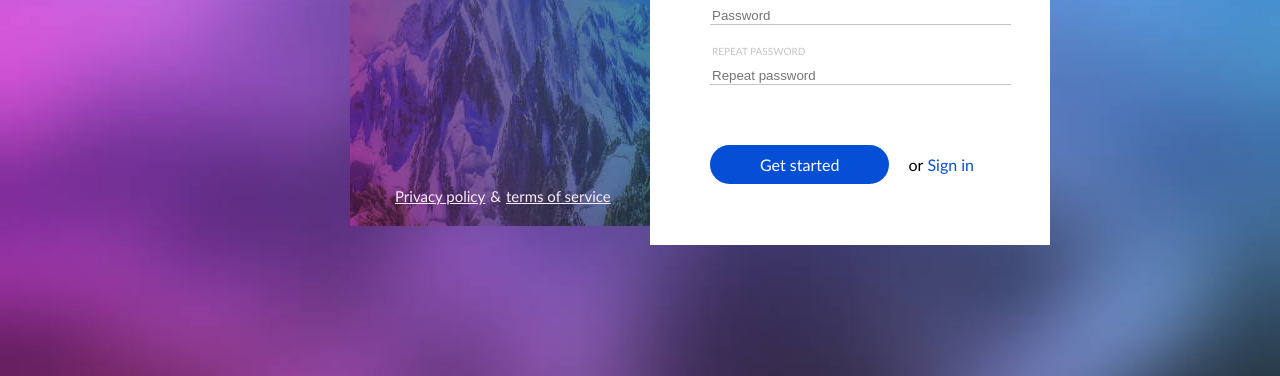
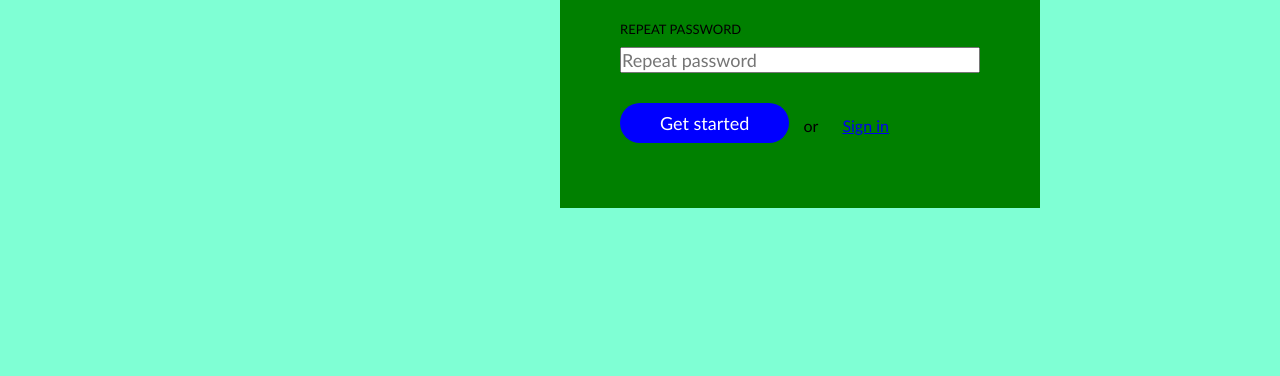
Before and after one commit to martynas3113/6.sign-up, a plain HTML site: page index.html in a window 1280 px wide. Shown: the part 424-800 px from the top of the page. Drawn offline with Linux system fonts and the light colour scheme.

Commit message:
Reorganisation

```diff
--- a/css/button.css
+++ b/css/button.css
@@ -1,11 +1,3 @@
 .start {
-    margin-top: 40px;
-    display: inline-block;
-    margin-left: 60px;
-    background-color: #054FD7;
-    padding: 10px;
-    padding-left: 50px;
-    padding-right: 50px;
-    border-radius: 20px;
-    color: white;
+
 }
--- a/css/form.css
+++ b/css/form.css
@@ -1,23 +1,39 @@
 form {
 
-    margin-top: 70px;
+   width: 100%;
+   display: inline;
+   margin-bottom: 30px;
+
+
 }
 
-    label {
-        margin-top: 20px;
-        display: block;
-        margin-left: 62px;
-        font-size: 10px;
-        color: #C4C4C4;
-        text-transform: uppercase;
+
+    .form-row {
+        display: inline-block;
+        width: 100%;
+        margin-bottom: 30px;
     }
 
-    input {
-        margin-top: 10px;
-        display: block;
-        margin-left: 60px;
-        border: none;
-        outline: none;
-        border-bottom: 1px solid #C4C4C4;
+    .form-row:last-of-type {
+        margin-bottom: 0%;
+    }
 
-    }
+        label {
+        width: 100%;
+        margin-top: 5px;
+        display: inline-block;
+        font-size: 13px;
+        text-transform: uppercase;
+        line-height: 15x;
+
+
+        }
+
+        input {
+            display: inline-block;
+            width: 100%;
+            font-size: 18px;
+            /* line-break: 25px; */
+            margin-top: 10px;
+
+        }
--- a/css/main.css
+++ b/css/main.css
@@ -1,110 +1,92 @@
-html {
-    height: 100%;
+
+body {
+   background-color: aquamarine;
 }
 
-body {
-    height: 100%;
-    margin: 0%;
-    background-image: url(../images/back.jpg);
-    background-repeat: no-repeat;
-    background-size: cover;
-    font-family: 'Gill Sans', 'Gill Sans MT', Calibri, 'Trebuchet MS', sans-serif;
+    .container {
+
+        display: inline-block;
+        width: 800px;
+        margin-top: 100px;
+        margin-left: calc((100% - 800px) / 2);
+        /* background-color: whitesmoke; */
+
     }
 
         .left {
+            display: inline-block;
+            width: 40%;
+            float: left;
+            margin-top: 20px;
+            background-color: blue;
+            padding: 40px;
+            padding-bottom: 20px;
 
-        margin: 0%;
-        width: 300px;
-        display: inline-block;
-        background-image: url(../images/left.jpg);
-        margin-top: 240px;
-        float: left;
-        margin-left: 350px;
-        height: 410px;
 
 
 
         }
 
             .left > h1 {
-            margin: 0%;
-            margin-top: 50px;
-            margin-left: 40px;
+
+                width: 100%;
                 color: white;
-            letter-spacing: 5px;
-            font-size: 34px;
             }
 
             footer {
-            margin: 0%;
-            margin-top: 280px;
-            float: left;
-            color: #FFEDFF;
-            font-size: 15px;
 
+                display: inline-block;
+            }
 
+                footer > a {
+                    color: white;
+                    width: 100%;
 
                 }
 
-            footer > a {
-                margin: 0%;
-                float: left;
-                margin-left: 45px;
-                text-decoration: underline;
-                color: #FFEDFF;
-            }
-
-            .terms {
-                margin: 0%;
-                text-decoration: underline;
-                color: #FFEDFF;
-            }
-
                 footer > span {
-                float: left;
-                margin: 0%;
-                padding-right: 5px;
-                padding-left: 5px;
-                text-decoration: none;
-                /* margin-right: 30px; */
+                   color: white;
                 }
 
 
 
         .right {
            display: inline-block;
-        /* width: 40%; */
-        background-color: white;
+           width: 60%;
            float: left;
-        margin-top: 219px;
-        width: 400px;
-        height: 450px;
+           background-color: green;
+           padding: 60px;
+           /* width: calc(60% - 120px); */
+        }
+
+            .exit {
+
 
             }
 
-        .exit {
-            font-size: 30px;
-            float: right;
-            margin-right: 15px;
-            margin-top: 10px;
-            transform: rotate(90deg);
+             .btn {
+                display: inline-block;
+                line-height: 20px;
+                padding: 10px;
+                font-size: 18px;
+                padding-right: 40px;
+                padding-left: 40px;
+                background-color: blue;
+                border-radius: 20px;
+                color: #ffffff;
+            }
+
+               .form-row > span {
+                display: inline-block;
+                padding: 10px;
+                line-height: 25px;
 
                 }
 
-            .bottom {
+                .form-row > a {
 
-                margin-top: 20px;
-            }
-
-            span {
                     display: inline-block;
-                padding-left: 15px;
+                padding: 10px;
+                line-height: 25px;
 
                 }
-
-            a {
-                display: inline-block;
-                color: #054FD7;
-                text-decoration: none;
-
-            }
--- /dev/null
+++ b/css/reset.css
@@ -0,0 +1,8 @@
+body,
+body * {
+    margin:0px;
+    padding: 0%;
+    vertical-align: top;
+    box-sizing: border-box;
+    font-family: 'Gill Sans', 'Gill Sans MT', Calibri, 'Trebuchet MS', sans-serif;
+}
--- a/index.html
+++ b/index.html
@@ -5,6 +5,7 @@
     <meta name="viewport" content="width=device-width, initial-scale=1.0">
     <title>Document</title>
     <!-- components -->
+    <link rel="stylesheet" href="./css/reset.css">
     <link rel="stylesheet" href="./css/form.css">
     <link rel="stylesheet" href="./css/button.css">
     <!-- custom -->
@@ -17,7 +18,7 @@
             <footer>
                 <a href="#">Privacy policy</a>
                 <span>&amp;</span>
-                <a class="terms" href="#">terms of service</a>
+                <a  href="#">terms of service</a>
             </footer>
         </div>
         <div class="right">
@@ -25,24 +26,24 @@
 
             </div>
             <form>
-                <div>
+                <div class="form-row">
                     <label for="username">Username</label>
                     <input id="username" type="text" placeholder="Username" size="35">
                 </div>
-                <div>
+                <div class="form-row">
                     <label for="email">Email</label>
                     <input id="email" type="text" placeholder="Email" size="35">
                 </div>
-                <div>
+                <div class="form-row">
                     <label for="pass">Password</label>
                     <input id="pass" type="password" placeholder="Password" size="35">
                 </div>
-                <div>
+                <div class="form-row">
                     <label for="repass">Repeat password</label>
                     <input id="repass" type="password" placeholder="Repeat password" size="35">
-                </div>
-                <div class="bottom">
-                    <div class="start">Get started</div>
+                </div class="form-row">
+                <div class="form-row">
+                    <div class="btn" >Get started</div>
                     <span>or</span>
                     <a href="#">Sign in</a>
                 </div>
```
Lines whose indentation alone changed are shown as unchanged.
